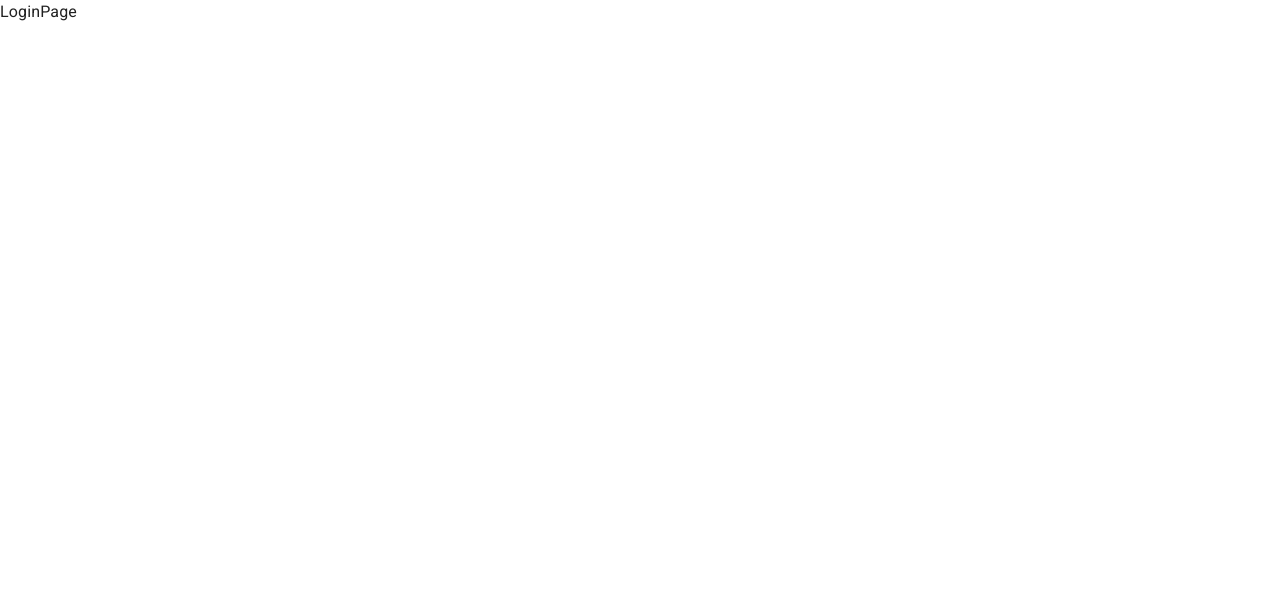
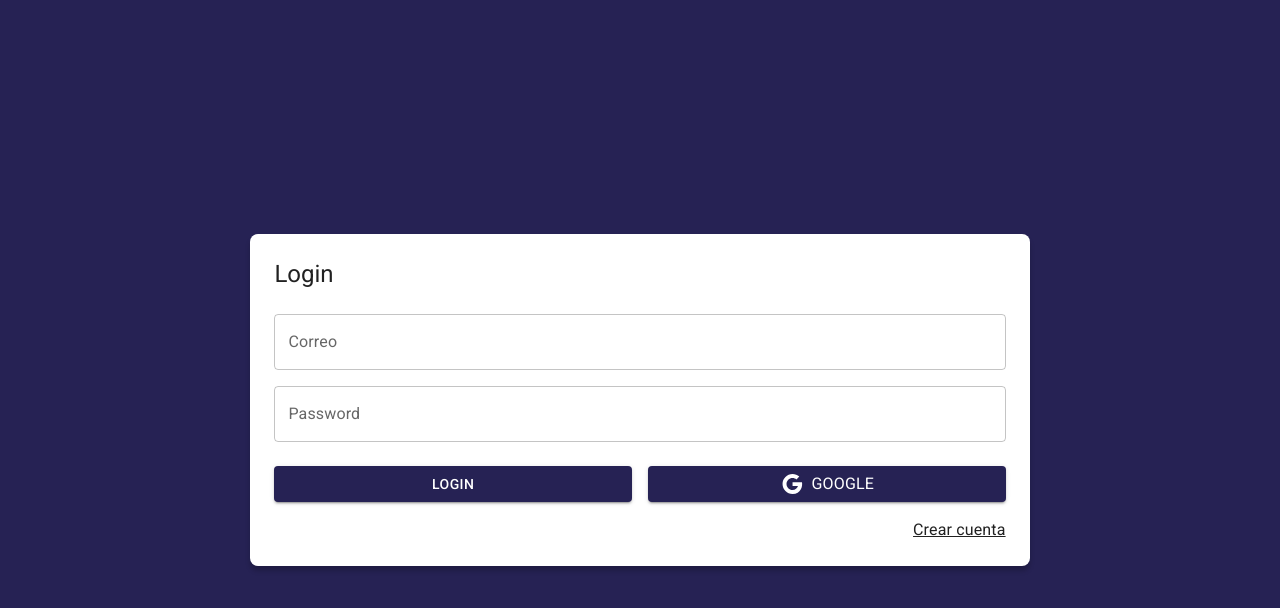
Before and after one commit to FelipeHernandez98/journal-app-react, a React (Vite) app: page /auth/login in a window 1280 px wide. Shown: the top 608 px of the page. Built offline with nearby package versions, Linux system fonts and the light colour scheme.

Commit message:
creando diseño del login

```diff
--- a/src/auth/pages/LoginPage.jsx
+++ b/src/auth/pages/LoginPage.jsx
@@ -1,7 +1,74 @@
+import { Google } from "@mui/icons-material"
+import { Link as RouterLink } from "react-router-dom";
+import { Button, Grid, Link, TextField, Typography } from "@mui/material"
 
 
 export const LoginPage = () => {
   return (
-    <div>LoginPage</div>
+
+    <Grid
+      container
+      spacing={0}
+      direction='column'
+      alignItems='center'
+      justifyContent='center'
+      sx={{ minHeight: '100vh', backgroundColor: 'primary.main', padding: 4}}
+    >
+      <Grid
+        item
+        className="box-shadow"
+        xs={3}
+        sx={{ backgroundColor: 'white', padding: 3, borderRadius:2 }}
+      >
+        <Typography variant="h5" sx={{ mb: 1}}>Login</Typography>
+
+        <form>
+          <Grid container>
+            <Grid item xs={12} sx={{ mt: 2}}>
+              <TextField
+                label='Correo'
+                type='email'
+                placeholder="correo@google.com"
+                fullWidth
+              />
+            </Grid>
+
+            <Grid item xs={12} sx={{ mt: 2}}>
+              <TextField
+                label='Password'
+                type='password'
+                placeholder="correo@google.com"
+                fullWidth
+              />
+            </Grid>
+
+            <Grid container spacing={2} sx={{ mb:2, mt: 1}}>
+              <Grid item xs={12} sm={6}>
+                <Button variant="contained" fullWidth>
+                  Login
+                </Button>
+              </Grid>
+
+              <Grid item xs={12} sm={6}>
+                <Button variant="contained" fullWidth>
+                  <Google />
+                    <Typography sx={{ ml: 1}}>
+                      Google
+                    </Typography>
+                </Button>
+              </Grid>
+
+            </Grid>
+
+            <Grid container direction='row' justifyContent='end'>
+              <Link component={ RouterLink } color='inherit' to='/auth/register'>
+                Crear cuenta
+              </Link>
+            </Grid>
+          </Grid>
+        </form>
+      </Grid>
+
+    </Grid>
   )
 }
--- a/src/style.css
+++ b/src/style.css
@@ -0,0 +1,3 @@
+.box-shadow {
+    box-shadow: 0px 5px 5px rgba(0, 0, 0, 0.2);
+}
```
